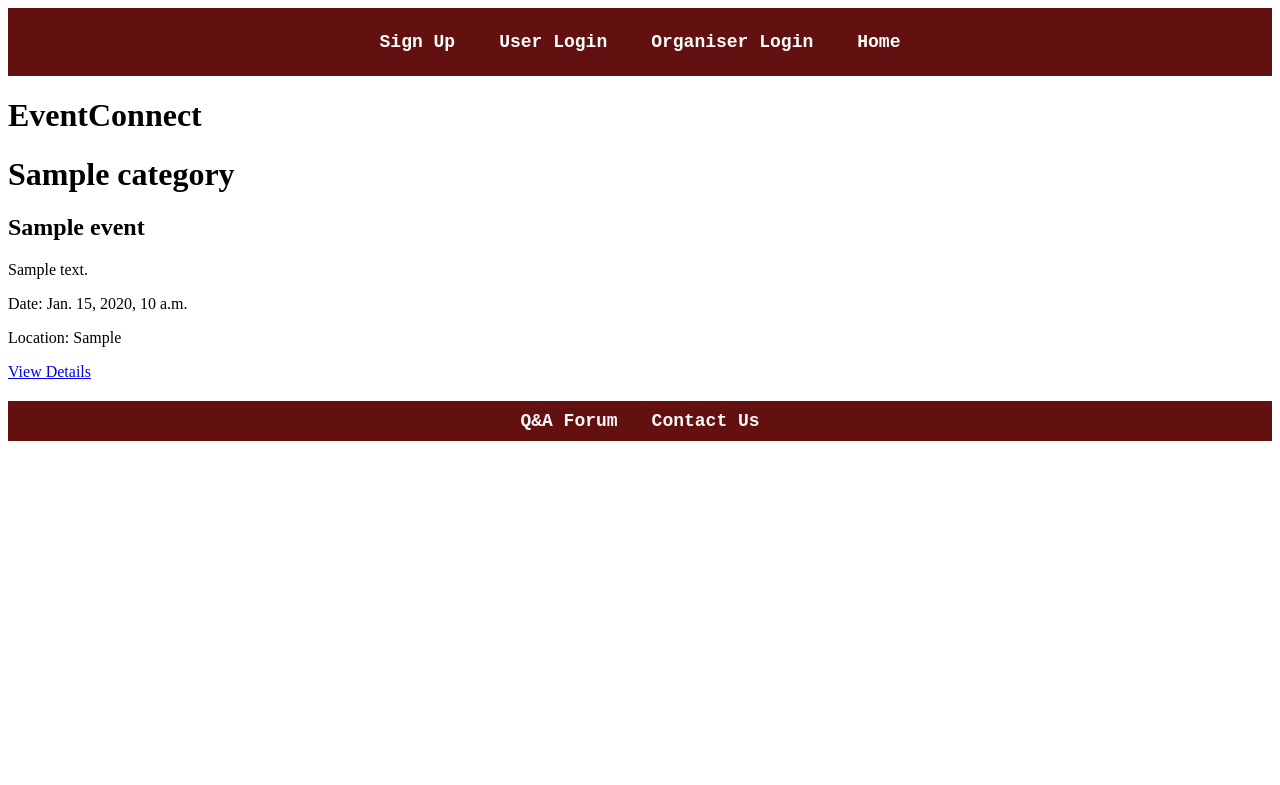
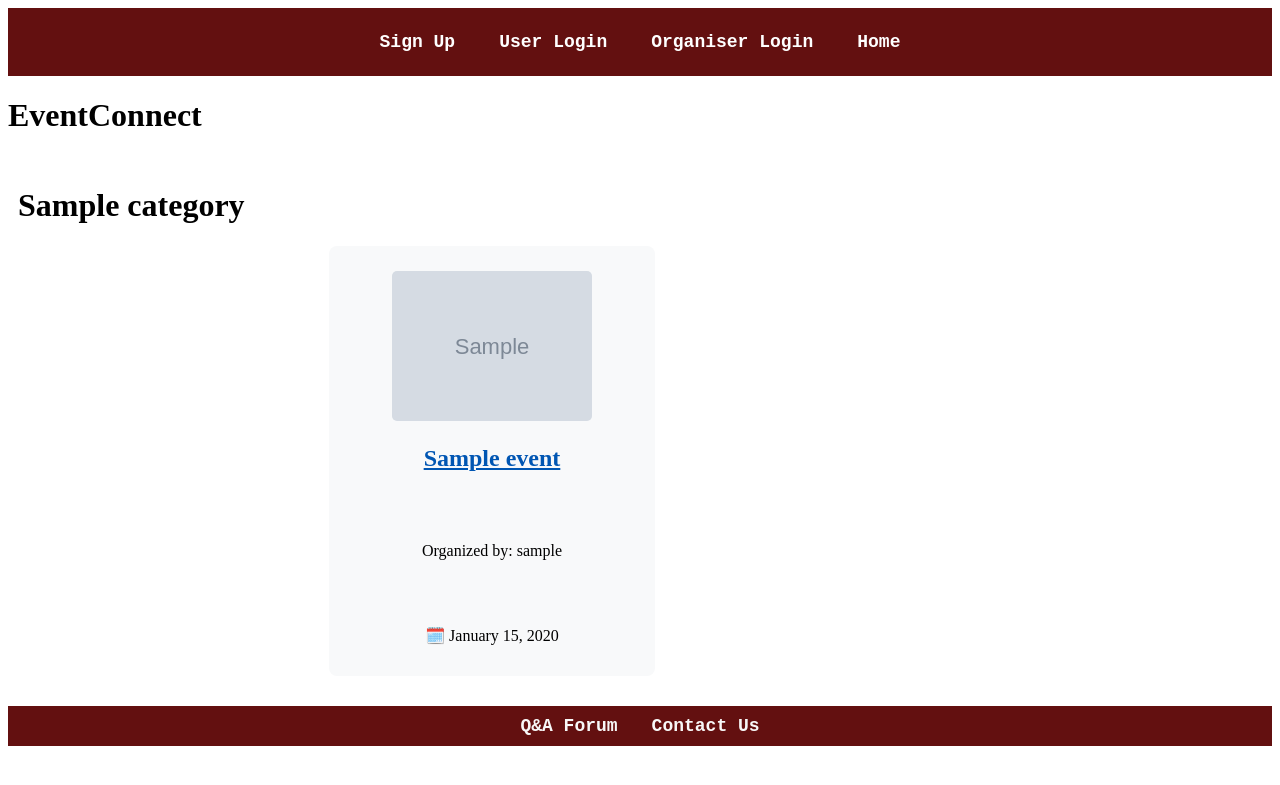
Before and after one commit to Web-1D/EventConnect, a Django app: a page that uses templates/webapp/category.html in a window 1280 px wide. Shown: the top 785 px of the page. Run offline with Django 3.2, Linux system fonts and the light colour scheme; tables that the repository leaves empty hold one stand-in row (values such as "Sample post"); grey boxes marked "Sample" are stand-in pictures.

Commit message:
Event Images and refined CSS

```diff
--- a/static/css/styles.css
+++ b/static/css/styles.css
@@ -44,31 +44,44 @@
 /* Main Content */
 .content {
     width: 75%;
-    padding: 20px;
+    padding: 10px;
 }
 
-/* Event List */
+/* Event List - Ensure 3 in a Row */
 .event-list {
     display: flex;
+    flex-wrap: wrap;
     gap: 20px;
-    flex-wrap: wrap;
     justify-content: center;
 }
 
+/* Event Card - Uniform size */
 .event-card {
     background: #f8f9fa;
-    padding: 10px;
-    margin-bottom: 10px;
+    padding: 15px;
     border-radius: 8px;
     transition: transform 0.3s ease;
+    text-align: center;
+    width: calc(33.33% - 20px);  /* 3 items per row with spacing */
+    max-width: 300px;
+    min-height: 400px;
+    display: flex;
+    flex-direction: column;
+    justify-content: space-between;
+    align-items: center;
 }
 
-.event-card:hover {
-    transform: scale(1.02);
+/* Ensure Images are Properly Sized */
+.event-card img {
+    width: 100%;
+    height: 150px;
+    object-fit: cover;
+    border-radius: 5px;
 }
 
 .event-card a {
-    text-decoration: none;
+    display: inline-block;
+    margin-top: 10px;
     color: #0056b3;
     font-weight: bold;
 }
@@ -78,6 +91,9 @@
 }
 
 
+.event-card:hover {
+    transform: scale(1.02);
+}
 
 
 /* Top Navigation Bar */
--- a/templates/webapp/category.html
+++ b/templates/webapp/category.html
@@ -11,18 +11,25 @@ Unknown Category
 
 {% block body_block %}
     {% if category %}
+    <div class="content">
         <h1>{{ category.name }}</h1>
+        <div class="event-list">
             {% for event in events %}
-            <div>
+                <div class="event-card">
+                    <a href="{% url 'webapp:event' event.id %}">
+                        {% if event.event_image %}
+                            <img src="{{ event.event_image.url }}" alt="{{ event.title }}" style="width: 200px; height: 150px;">
+                        {% endif %}
                     <h2>{{ event.title }}</h2>
-                <p>{{event.description}}</p>
-                <p>Date: {{event.date}}</p>
-                <p>Location: {{ event.location }}</p>
-                <a href="{% url 'webapp:event' event.id %}">View Details</a>
+                    </a>
+                    <p>Organized by: {{ event.organiser.username }}</p>
+                    <p>🗓️ {{ event.date|date:"F d, Y" }}</p>
                 </div>
             {% empty %}
                 <p>No events found in this category.</p>
             {% endfor %}
+        </div>
+    </div>
     {% else %}
         <p>Category not found.</p>
     {% endif %}
--- a/templates/webapp/event.html
+++ b/templates/webapp/event.html
@@ -5,6 +5,9 @@
 {% endblock %}
 
 {% block body_block %}
+{% if event.event_image %}
+    <img src="{{ event.event_image.url }}" alt="{{ event.title }}" style="width: 400px; height: 300px;">
+{% endif %}
 <h1>{{ event.title }}</h1>
 <p>{{ event.description }}</p>
 <p>Date: {{ event.date }}</p>
--- a/webapp/forms.py
+++ b/webapp/forms.py
@@ -15,7 +15,7 @@ class EventForm(forms.ModelForm):
     )
     class Meta:
         model = Event
-        fields = ['title', 'description', 'date', 'location', 'category']
+        fields = ['title', 'description', 'date', 'location', 'category', 'event_image']
 
 class UserForm(forms.ModelForm):
     password = forms.CharField(widget=forms.PasswordInput())
--- a/webapp/models.py
+++ b/webapp/models.py
@@ -33,6 +33,7 @@ class Event(models.Model):
     category = models.ForeignKey(Category, on_delete=models.CASCADE)
     organiser = models.ForeignKey(User, on_delete=models.CASCADE, related_name='organised_events')
     attendees = models.ManyToManyField(User, related_name='attended_events', blank=True)
+    event_image = models.ImageField(upload_to='event_images/', null=True, blank=True)
 
     def __str__(self):
         return self.title
--- a/webapp/views.py
+++ b/webapp/views.py
@@ -196,7 +196,7 @@ def organiser_account(request):
 @login_required
 def add_event(request):
     if request.method == 'POST':
-        form = EventForm(request.POST)
+        form = EventForm(request.POST, request.FILES)
         if form.is_valid():
             event = form.save(commit=False)
             event.organiser = request.user
@@ -218,7 +218,7 @@ def edit_event(request, event_id):
         return HttpResponse("Event not found or permission not granted.")
 
     if request.method == 'POST':
-        form = EventForm(request.POST, instance=event)
+        form = EventForm(request.POST, request.FILES, instance=event)
         if form.is_valid():
             form.save()
             return redirect(reverse('webapp:event', args=[event_id]))
```
Also changed, not shown: population_script.py (+10 -5 lines), templates/webapp/home.html (+12 -4 lines), templates/webapp/organiser_account.html (+13 -5 lines), media/event_images/culture.jpg (added), media/event_images/football.jpg (added), media/event_images/gamejam.jpg (added), media/event_images/jazz.jpg (added), media/event_images/maths.jpg (added), webapp/migrations/0006_event_event_image.py (added). Lines whose indentation alone changed are shown as unchanged.
